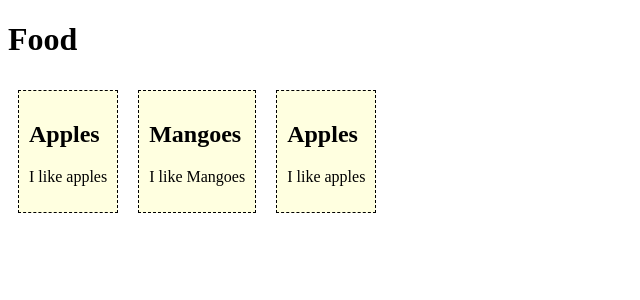
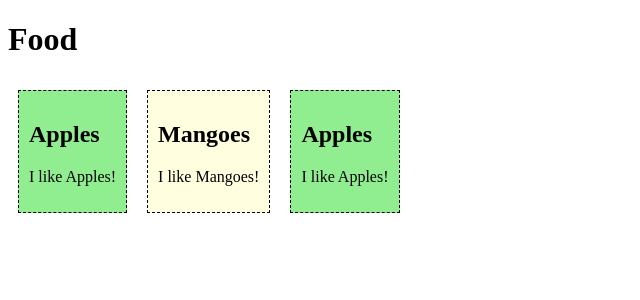
Before and after one commit to kporoceo/webprog-vuejs, a Vue app in the folder vue-project/: page / in a window 1280 px wide. Shown: the top 300 px of the page, without its empty margins (0-640 px from the left). Built offline with nearby package versions, Linux system fonts and the light colour scheme.

Commit message:
prev, t2

```diff
--- a/vue-project/src/App.vue
+++ b/vue-project/src/App.vue
@@ -8,5 +8,4 @@
 <script></script>
 
 <style>
-
 </style>
--- a/vue-project/src/components/FoodItem.vue
+++ b/vue-project/src/components/FoodItem.vue
@@ -1,5 +1,5 @@
 <template>
-  <div>
+  <div class="apple">
     <h2>{{ name }}</h2>
     <p>{{ message }}</p>
   </div>
@@ -10,15 +10,15 @@ export default {
   data() {
     return {
       name: 'Apples',
-      message: 'I like apples'
+      message: 'I like Apples!'
     }
   }
 };
 </script>
 
 <style>
-#app > div {
-        border: dashed black 1px;
+.apple {
+        border: dashed black 1.5px;
         display: inline-block;
         margin: 10px;
         padding: 10px;
--- a/vue-project/src/components/FoodItem2.vue
+++ b/vue-project/src/components/FoodItem2.vue
@@ -1,5 +1,5 @@
 <template>
-  <div>
+  <div class="mango">
     <h2>{{ name }}</h2>
     <p>{{ message }}</p>
   </div>
@@ -10,15 +10,15 @@ export default {
   data() {
     return {
       name: 'Mangoes',
-      message: 'I like Mangoes'
+      message: 'I like Mangoes!'
     }
   }
 };
 </script>
 
 <style>
-  #app > div {
-        border: dashed black 1px;
+  .mango {
+        border: dashed black 1.5px;
         display: inline-block;
         margin: 10px;
         padding: 10px;
```
